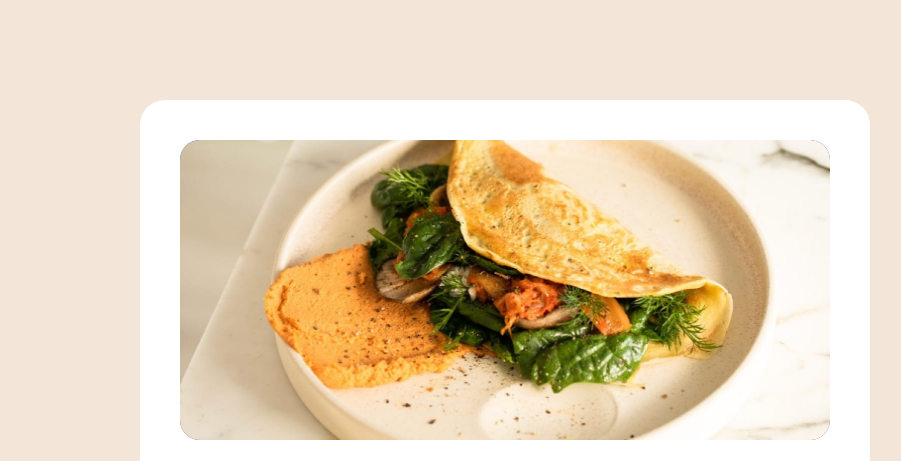
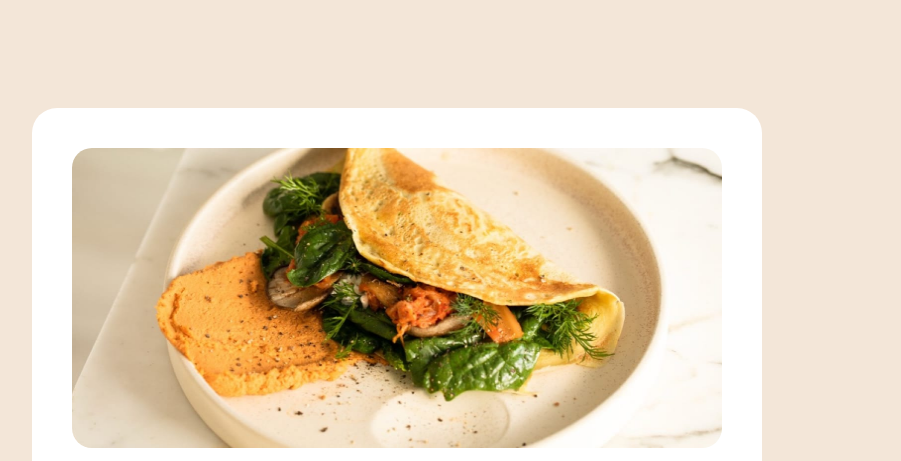
Before and after one commit to cie-cret/Recipe, a plain HTML site: page index.html in a window 1280 px wide. Shown: the top 461 px of the page, without its empty margins (243-1144 px from the left). Drawn offline with Linux system fonts and the light colour scheme.

Commit message:
third commmit

```diff
--- a/style.css
+++ b/style.css
@@ -13,6 +13,10 @@
 
 body {
     background-color: hsl(30, 54%, 90%);
+    display: flex;
+    flex-direction: column;
+    justify-self: center;
+    align-items: center;
 }
 
 .image {
@@ -29,10 +33,6 @@ body {
 .container {
     background-color: white;
     border-radius: 25px;
-    display: flex;
-    flex-direction: column;
-    justify-self: center;
-    align-items: center;
     /* position: absolute;
     top: 0;
     bottom: auto;
@@ -41,7 +41,7 @@ body {
     width: 730px;
     padding: 20px;
     margin: 100px;
-    margin-inline-start: 25%;
+    /* margin-inline-start: 25%; */
 }
 
 .text {
```
